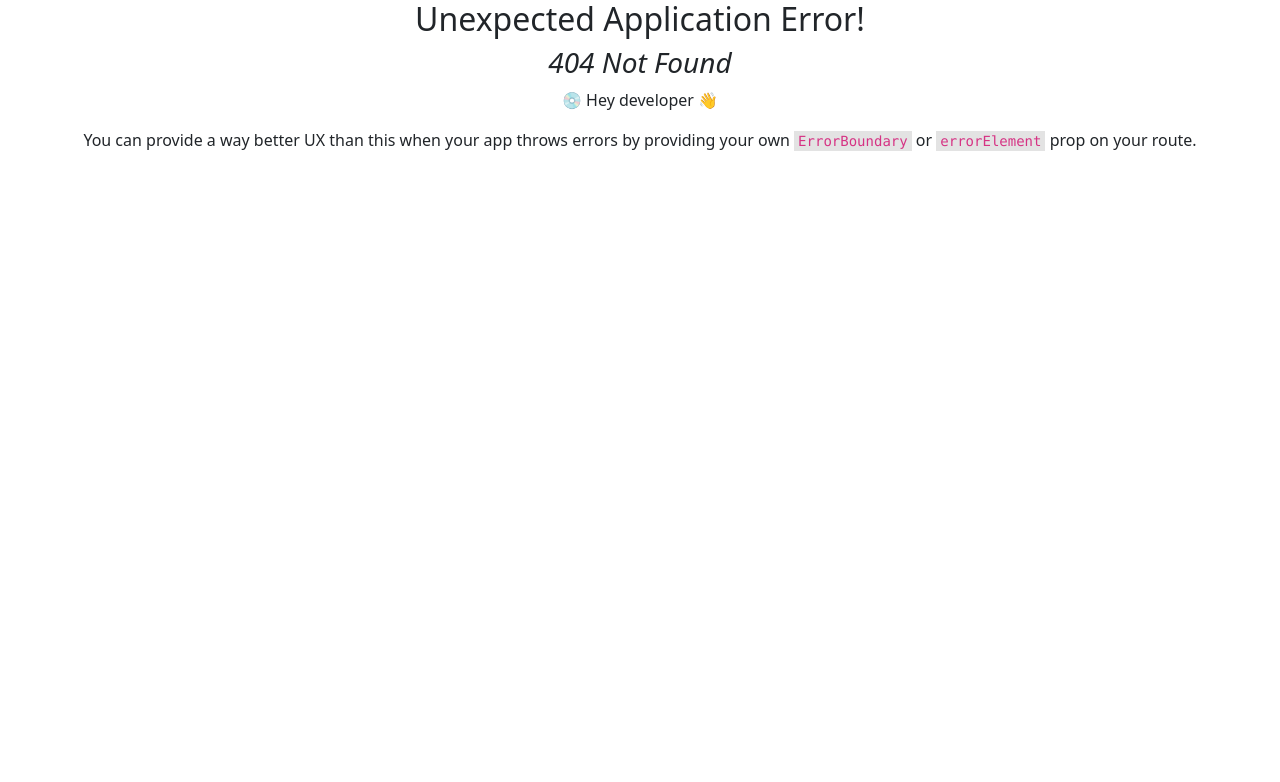
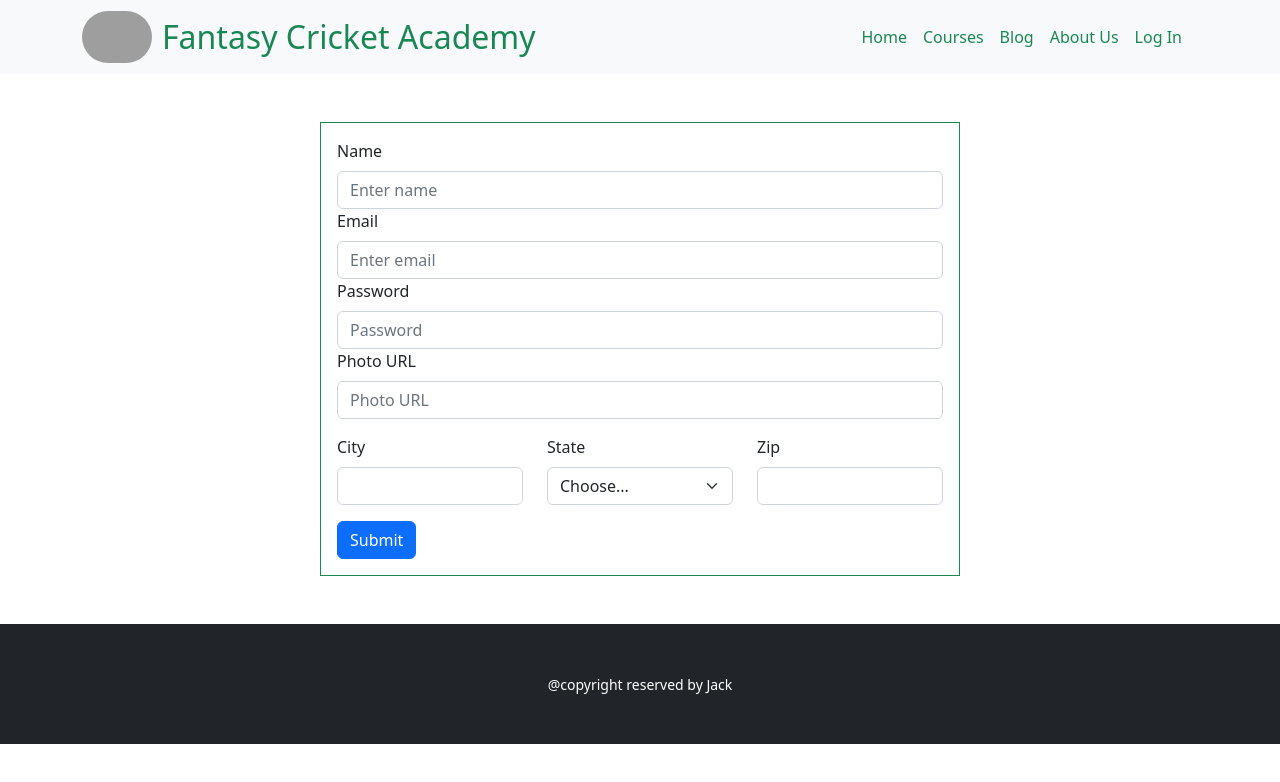
Before and after one commit to Jeet1272/fantacy_cricket_academy_client, a React (Create React App) app: page /register in a window 1280 px wide. Before the commit this address had no page. Shown: the top 782 px of the page. Built offline with nearby package versions, Linux system fonts and the light colour scheme; grey boxes are pictures that could not be loaded.

Commit message:
Design done

```diff
--- a/src/App.js
+++ b/src/App.js
@@ -4,7 +4,7 @@ import { router } from './Routes/Routes';
 
 function App() {
   return (
-    <div className="App">
+    <div>
       <RouterProvider router={router}></RouterProvider>
     </div>
   );
--- a/src/layout/Main.js
+++ b/src/layout/Main.js
@@ -1,24 +1,18 @@
 import React from 'react';
-import { Col, Container, Row } from 'react-bootstrap';
+import { Col, Row } from 'react-bootstrap';
 import { Outlet } from 'react-router-dom';
 import Footer from '../shared/Footer/Footer';
 import Header from '../shared/Header/Header';
-import Sidenav from '../shared/Sidenav/Sidenav';
 
 const Main = () => {
     return (
         <div>
             <Header></Header>
-            <Container>
-                <Row>
-                    <Col lg='3'>
-                        <Sidenav></Sidenav>
-                    </Col>
-                    <Col lg='9'>
-                        <Outlet></Outlet>
-                    </Col>
-                </Row>
-            </Container>
+            <Row>
+                <Col>
+                    <Outlet></Outlet>
+                </Col>
+            </Row>
             <Footer></Footer>
         </div>
     );
--- /dev/null
+++ b/src/pages/Courses/CourseItem.js
@@ -0,0 +1,11 @@
+import React from 'react';
+
+const CourseItem = () => {
+    return (
+        <div>
+            <p>All Courses are here</p>
+        </div>
+    );
+};
+
+export default CourseItem;
--- a/src/pages/Courses/Courses.js
+++ b/src/pages/Courses/Courses.js
@@ -1,10 +1,20 @@
 import React from 'react';
+import { Col, Container, Row } from 'react-bootstrap';
+import Sidenav from '../../shared/Sidenav/Sidenav';
+import CourseItem from './CourseItem';
 
 const Courses = () => {
     return (
-        <div>
-            <p>This is all courses</p>
-        </div>
+        <Container>
+            <Row>
+                <Col lg='3'>
+                    <Sidenav></Sidenav>
+                </Col>
+                <Col lg='9'>
+                    <CourseItem></CourseItem>
+                </Col>
+            </Row>
+        </Container>
     );
 };
 
--- a/src/pages/Home/Home.js
+++ b/src/pages/Home/Home.js
@@ -1,10 +1,31 @@
 import React from 'react';
+import Carousel from 'react-bootstrap/Carousel';
 
 const Home = () => {
     return (
-        <div>
-            <p>This is home</p>
-        </div>
+        <Carousel>
+            <Carousel.Item>
+                <img
+                    className="d-block w-100"
+                    src="https://sportsforall.com.sa/wp-content/uploads/2022/10/Website-Slider-PC_1600x800-02-1-scaled.jpg"
+                    alt="First slide"
+                />
+            </Carousel.Item>
+            <Carousel.Item>
+                <img
+                    className="d-block w-100"
+                    src="https://pallisree.com/wp-content/uploads/2018/12/image-3.jpg"
+                    alt="Second slide"
+                />
+            </Carousel.Item>
+            <Carousel.Item>
+                <img
+                    className="d-block w-100"
+                    src="https://assets.telegraphindia.com/telegraph/2021/May/1622061272_cricket.jpg"
+                    alt="Third slide"
+                />
+            </Carousel.Item>
+        </Carousel>
     );
 };
 
--- /dev/null
+++ b/src/pages/Login/Login.js
@@ -0,0 +1,27 @@
+import React from 'react';
+import Button from 'react-bootstrap/Button';
+import Form from 'react-bootstrap/Form';
+import { Link } from 'react-router-dom';
+
+
+const Login = () => {
+    return (
+        <Form className='w-50 mx-auto border border-success my-5 p-3'>
+            <Form.Group className="my-3" controlId="formBasicEmail">
+                <Form.Label>Email address</Form.Label>
+                <Form.Control type="email" placeholder="Enter email" />
+            </Form.Group>
+
+            <Form.Group className="my-3" controlId="formBasicPassword">
+                <Form.Label>Password</Form.Label>
+                <Form.Control type="password" placeholder="Password" />
+            </Form.Group>
+            <Button variant="primary" type="submit">
+                Submit
+            </Button>
+            <p className='my-3'>New in this website then Please <Link to='/register'>Register</Link></p>
+        </Form>
+    );
+};
+
+export default Login;
--- /dev/null
+++ b/src/pages/Register/Register.js
@@ -0,0 +1,58 @@
+import React from 'react';
+import Button from 'react-bootstrap/Button';
+import Col from 'react-bootstrap/Col';
+import Form from 'react-bootstrap/Form';
+import Row from 'react-bootstrap/Row';
+
+const Register = () => {
+    return (
+        <Form className='w-50 mx-auto border border-success m-5 p-3'>
+
+            <Form.Group controlId="formGridName">
+                <Form.Label>Name</Form.Label>
+                <Form.Control type="text" name='name' placeholder="Enter name" />
+            </Form.Group>
+            <Form.Group controlId="formGridEmail">
+                <Form.Label>Email</Form.Label>
+                <Form.Control type="email" name='email' placeholder="Enter email" />
+            </Form.Group>
+
+            <Form.Group controlId="formGridPassword">
+                <Form.Label>Password</Form.Label>
+                <Form.Control type="password" name='password' placeholder="Password" />
+            </Form.Group>
+
+            <Form.Group className="mb-3" controlId="formGridPhotoURL">
+                <Form.Label>Photo URL</Form.Label>
+                <Form.Control type='text' name='photoURL' placeholder="Photo URL" />
+            </Form.Group>
+
+
+            <Row className="mb-3">
+                <Form.Group as={Col} controlId="formGridCity">
+                    <Form.Label>City</Form.Label>
+                    <Form.Control />
+                </Form.Group>
+
+                <Form.Group as={Col} controlId="formGridState">
+                    <Form.Label>State</Form.Label>
+                    <Form.Select defaultValue="Choose...">
+                        <option>Choose...</option>
+                        <option>...</option>
+                    </Form.Select>
+                </Form.Group>
+
+                <Form.Group as={Col} controlId="formGridZip">
+                    <Form.Label>Zip</Form.Label>
+                    <Form.Control />
+                </Form.Group>
+            </Row>
+
+            <Button variant="primary" type="submit">
+                Submit
+            </Button>
+        </Form>
+    );
+};
+
+export default Register;
--- a/src/shared/Footer/Footer.js
+++ b/src/shared/Footer/Footer.js
@@ -2,7 +2,7 @@ import React from 'react';
 
 const Footer = () => {
     return (
-        <div>
+        <div className='bg-dark text-center text-white p-5'>
             <small>@copyright reserved by Jack</small>
         </div>
     );
```
Also changed, not shown: src/Routes/Routes.js (+14 -0 lines), src/pages/Blog/Blog.js (added).
